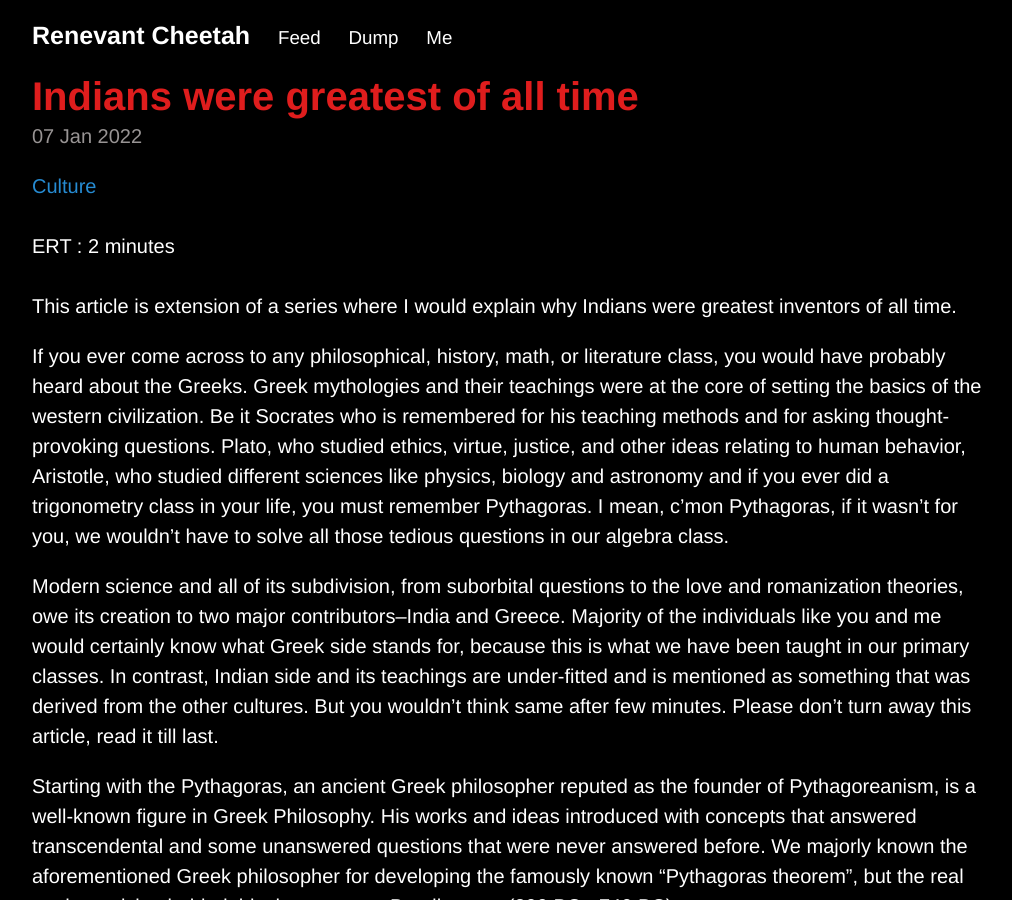
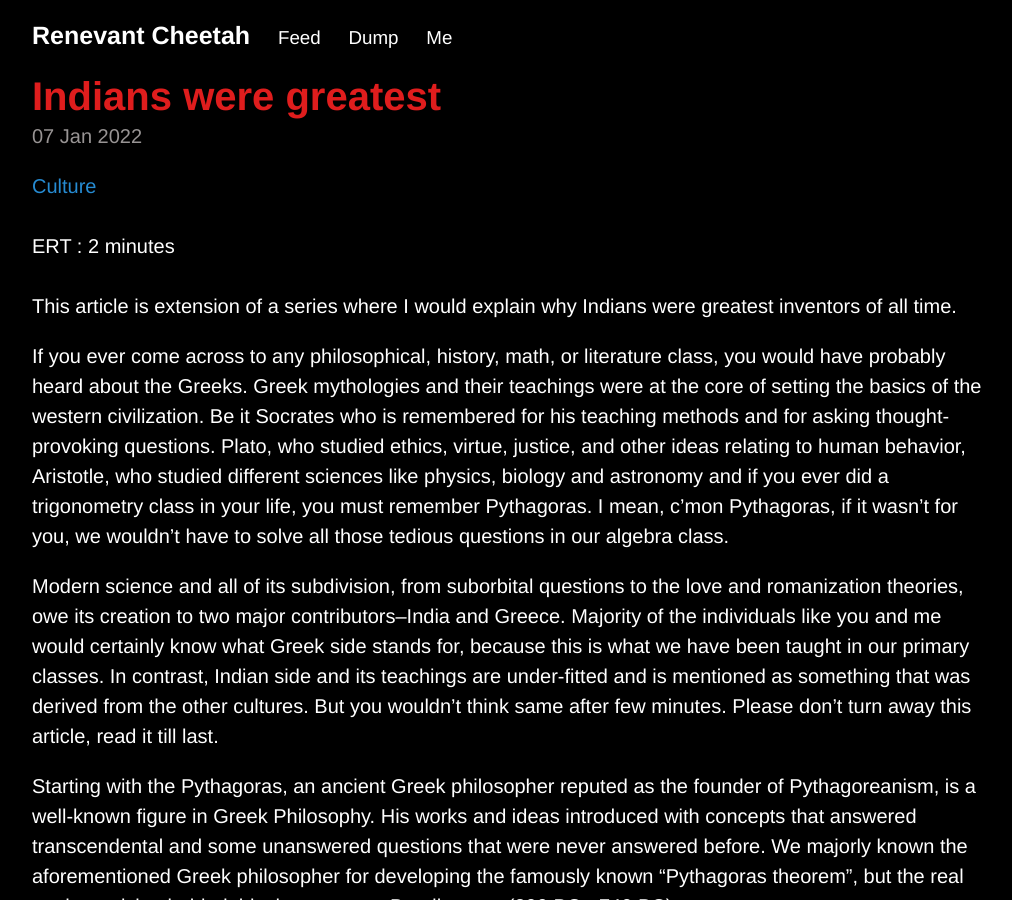
Before and after one commit to renevantcheetah/renevantcheetah.github.io, a Jekyll site: the page built from _posts/Culture/2022-01-07-Indian-were-greatest.markdown, in a window 1280 px wide and 900 px high. Shown: the whole window, without its empty margins (128-1140 px from the left). Built offline with Jekyll 4.4.1, drawn with Linux system fonts in a browser that asks for light colours; comment, search, counter and statistics services are not loaded.

Commit message:
Indians were greatest of all time -> Indians were greatest

```diff
--- a/_posts/Culture/2022-01-07-Indian-were-greatest-of-all-time.markdown
+++ b/_posts/Culture/2022-01-07-Indian-were-greatest.markdown
@@ -1,6 +1,6 @@
 ---
 layout: post
-title: Indians were greatest of all time
+title: Indians were greatest
 comments: true
 categories: Culture
 permalink: /:categories/:title
```
